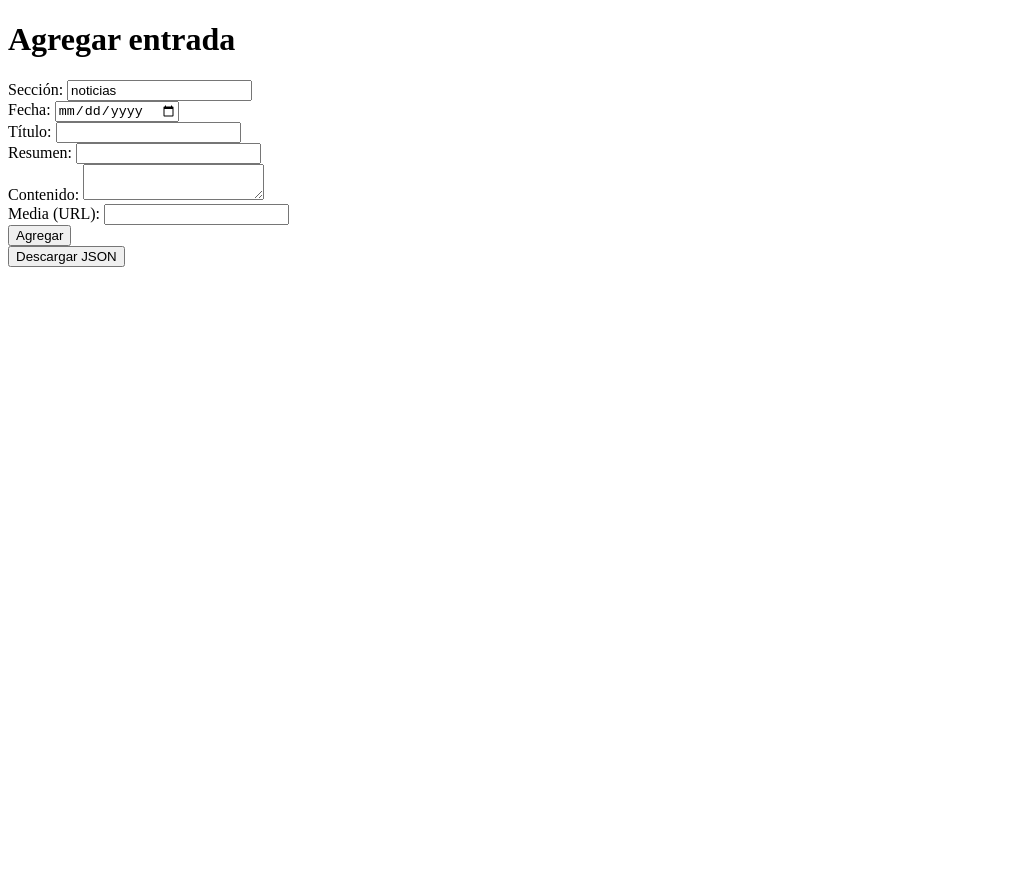
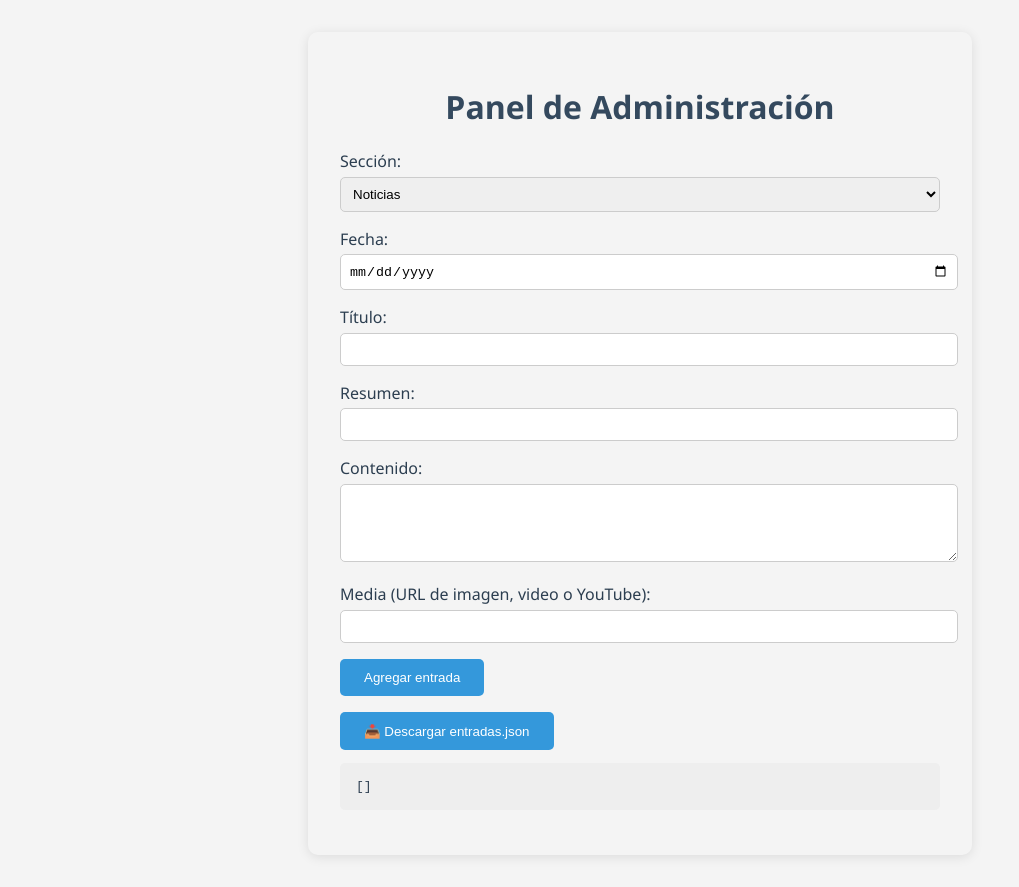
Before and after one commit to votaelpueblo/VotaelPueblo, a plain HTML site: page admin.html in a window 1280 px wide. Shown: the whole page, without its empty margins (0-1019 px from the left). Before the commit the page ends 800 px from the top, so only its background shows below. Drawn offline with Linux system fonts and the light colour scheme.

Commit message:
Update admin.html

```diff
--- a/admin.html
+++ b/admin.html
@@ -1,24 +1,88 @@
+
 <!DOCTYPE html>
 <html lang="es">
 <head>
-  <meta charset="UTF-8" />
-  <meta name="viewport" content="width=device-width, initial-scale=1.0"/>
-  <title>Admin - Vota el Pueblo</title>
+  <meta charset="UTF-8">
+  <meta name="viewport" content="width=device-width, initial-scale=1.0">
+  <title>Administrador - Vota el Pueblo</title>
+  <style>
+    body {
+      font-family: 'Segoe UI', Tahoma, Geneva, Verdana, sans-serif;
+      max-width: 600px;
+      margin: 2rem auto;
+      padding: 2rem;
+      background: #f4f4f4;
+      color: #2c3e50;
+      border-radius: 10px;
+      box-shadow: 0 2px 12px rgba(0,0,0,0.1);
+    }
+    h1 {
+      text-align: center;
+      color: #34495e;
+    }
+    label {
+      display: block;
+      margin-top: 1rem;
+    }
+    input, textarea, select {
+      width: 100%;
+      padding: 0.5rem;
+      margin-top: 0.3rem;
+      border: 1px solid #ccc;
+      border-radius: 5px;
+    }
+    button {
+      margin-top: 1rem;
+      padding: 0.7rem 1.5rem;
+      background: #3498db;
+      color: white;
+      border: none;
+      border-radius: 5px;
+      cursor: pointer;
+      transition: background 0.3s;
+    }
+    button:hover {
+      background: #2980b9;
+    }
+    pre {
+      background: #eee;
+      padding: 1rem;
+      border-radius: 5px;
+      overflow-x: auto;
+      white-space: pre-wrap;
+    }
+  </style>
 </head>
 <body>
-  <h1>Agregar entrada</h1>
+  <h1>Panel de Administración</h1>
   <form id="entryForm">
-    <label>Sección: <input name="sec" value="noticias" /></label><br/>
-    <label>Fecha: <input name="date" type="date" /></label><br/>
-    <label>Título: <input name="title" /></label><br/>
-    <label>Resumen: <input name="excerpt" /></label><br/>
-    <label>Contenido: <textarea name="content"></textarea></label><br/>
-    <label>Media (URL): <input name="media" /></label><br/>
-    <button type="submit">Agregar</button>
+    <label>Sección:
+      <select name="sec">
+        <option value="noticias">Noticias</option>
+        <option value="documentos">Documentos</option>
+        <option value="referencias">Referencias</option>
+      </select>
+    </label>
+    <label>Fecha:
+      <input name="date" type="date" required />
+    </label>
+    <label>Título:
+      <input name="title" required />
+    </label>
+    <label>Resumen:
+      <input name="excerpt" />
+    </label>
+    <label>Contenido:
+      <textarea name="content" rows="4" required></textarea>
+    </label>
+    <label>Media (URL de imagen, video o YouTube):
+      <input name="media" />
+    </label>
+    <button type="submit">Agregar entrada</button>
   </form>
 
-  <button onclick="descargar()">Descargar JSON</button>
-  <pre id="jsonPreview"></pre>
+  <button onclick="descargar()">📥 Descargar entradas.json</button>
+  <pre id="jsonPreview">[]</pre>
 
   <script>
     const entradas = [];
```
